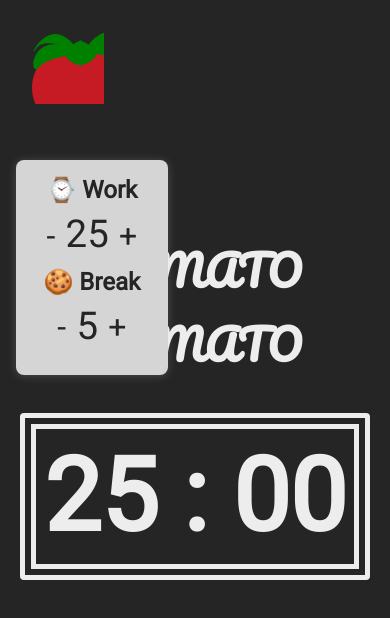
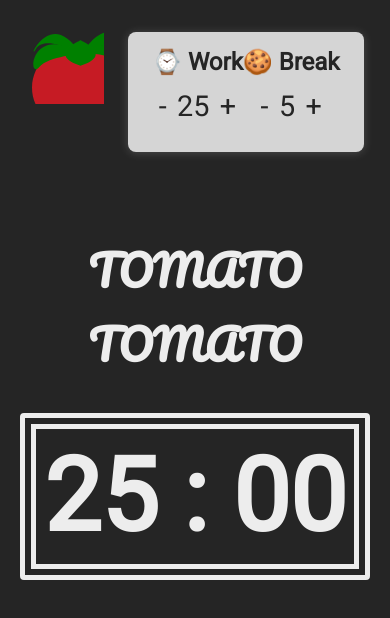
Before and after one commit to borntofrappe/FreeCodeCamp-Pomodoro-Clock, a plain HTML site: page index.html in a window 390 px wide. Both pictures are taken after a click on the icon 68 px from the left and 68 px from the top of the page. Drawn offline with Linux system fonts and the light colour scheme.

Commit message:
include media query fixing a UI issue for mobile

```diff
--- a/style.css
+++ b/style.css
@@ -94,6 +94,23 @@ body {
 .container .container__timer:hover {
   animation: highlight-timer 1s infinite alternate ease-in-out;
 }
+@media only screen and (max-width: 600px) {
+  .container .container__controls {
+    flex-direction: row;
+    top: 2rem;
+    left: -35rem;
+    transition: all 0.2s ease-out;
+  }
+  .container .container__controls.active {
+    left: 8rem;
+  }
+  .container .container__controls span {
+    font-size: 1.8rem;
+  }
+  .container .container__controls button {
+    font-size: 1.8rem;
+  }
+}
 @-moz-keyframes highlight-timer {
   to {
     border-color: #f8cdcf;
```
